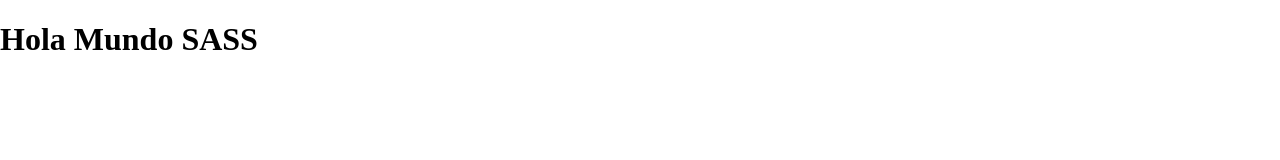
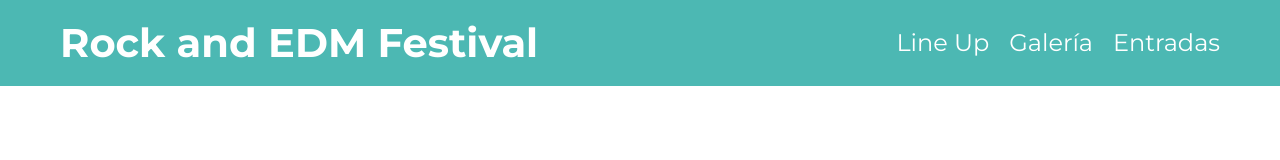
Before and after one commit to llinagz/proyecto-festival-musica, a website: page index.html in a window 1280 px wide. Drawn offline with nearby package versions, Linux system fonts and the light colour scheme; files that its build step writes are made by us from their sources.

Commit message:
Añadidas nuevos estilos, finalizar header

```diff
--- a/gulpfile.js
+++ b/gulpfile.js
@@ -1,9 +1,11 @@
 const {src, dest, watch} = require("gulp") //Este gulp es el que instalamos y vemos en el package.json y el require es una forma de extraerlo
 //src sirve para identificar un archivo y dest para guardarlo
 const sass = require("gulp-sass")(require("sass"))
+const plumber = require("gulp-plumber")
 
 function css(done) {
   src("src/scss/**/*.scss") //Identificar el archivo de SASS
+    .pipe(plumber())
     .pipe(sass()) //Compilarlo, ejecutar las funciones de SASS
     .pipe(dest("build/css")) //Guardarlo en el disco duro
 
--- a/index.html
+++ b/index.html
@@ -14,6 +14,15 @@
     <link rel="stylesheet" href="build/css/app.css" />
   </head>
   <body>
-    <h1>Hola Mundo SASS</h1>
+    <header class="header">
+      <div class="contenedor contenido-header">
+        <h1>Rock and EDM Festival</h1>
+        <nav class="navegacion-principal">
+          <a href="#">Line Up</a>
+          <a href="#">Galería</a>
+          <a href="#">Entradas</a>
+        </nav>
+      </div>
+    </header>
   </body>
 </html>
--- a/package.json
+++ b/package.json
@@ -17,6 +17,7 @@
   "license": "ISC",
   "devDependencies": {
     "gulp": "^4.0.2",
+    "gulp-plumber": "^1.2.1",
     "gulp-sass": "^5.1.0",
     "sass": "^1.64.2"
   }
--- a/src/scss/app.scss
+++ b/src/scss/app.scss
@@ -1 +1,2 @@
 @use "base";
+@use "layout";
--- /dev/null
+++ b/src/scss/base/_globales.scss
@@ -0,0 +1,50 @@
+@use "variables" as v;
+
+html {
+  font-size: 62.5%;
+  box-sizing: border-box;
+}
+
+*,
+*:before,
+*:after {
+  box-sizing: inherit;
+}
+
+body {
+  font-family: v.$fuente_principal;
+  font-size: 1.6rem;
+}
+
+p {
+  font-size: 2rem;
+  color: v.$negro;
+}
+
+.contenedor {
+  width: 95%; /*Que no tome todo el ancho*/
+  max-width: 120rem; /*Acotamos*/
+  margin: 0 auto;
+}
+
+a {
+  text-decoration: none;
+}
+
+h1,
+h2,
+h3 {
+  margin: 0 0 5rem 0;
+}
+
+h1 {
+  font-size: 4rem;
+}
+
+h2 {
+  font-size: 3.6rem;
+}
+
+h3 {
+  font-size: 3rem;
+}
--- a/src/scss/base/_index.scss
+++ b/src/scss/base/_index.scss
@@ -1,2 +1,4 @@
 @forward "variables";
+@forward "mixins";
 @forward "normalize";
+@forward "globales";
--- /dev/null
+++ b/src/scss/base/_mixins.scss
@@ -0,0 +1,25 @@
+@use "variables" as v;
+
+@mixin telefono {
+  @media (min-width: v.$telefono) {
+    @content;
+  }
+}
+
+@mixin tablet {
+  @media (min-width: v.$tablet) {
+    @content;
+  }
+}
+
+@mixin desktop {
+  @media (min-width: v.$desktop) {
+    @content;
+  }
+}
+
+@mixin desktopXL {
+  @media (min-width: v.$desktopXL) {
+    @content;
+  }
+}
--- a/src/scss/base/_variables.scss
+++ b/src/scss/base/_variables.scss
@@ -8,3 +8,9 @@ $amarillo: #fef46d;
 $morado: #752f97;
 $negro: #000000;
 $blanco: #ffffff;
+
+//Tamaños de Media Queries
+$telefono: 480px;
+$tablet: 768px;
+$desktop: 992px;
+$desktopXL: 1200px;
--- /dev/null
+++ b/src/scss/layout/_header.scss
@@ -0,0 +1,43 @@
+@use "../base/variables" as v;
+@use "../base/mixins" as m;
+
+.header {
+  background-color: v.$verde;
+
+  h1 {
+    color: v.$blanco;
+    text-align: center;
+    @include m.tablet {
+      margin: 0;
+    }
+  }
+  .contenido-header {
+    padding: 2rem;
+    @include m.tablet {
+      display: flex;
+      justify-content: space-between;
+      align-items: center;
+    }
+  }
+}
+
+.navegacion-principal {
+  @include m.tablet {
+    display: flex;
+    gap: 2rem;
+  }
+  a {
+    display: block;
+    text-align: center;
+    color: v.$blanco;
+    font-size: 2.4rem;
+    margin-bottom: 1rem;
+    @include m.tablet {
+      margin: 0;
+    }
+
+    &:hover {
+      color: v.$amarillo;
+    }
+  }
+}
--- /dev/null
+++ b/src/scss/layout/_index.scss
@@ -0,0 +1 @@
+@forward "header";
```
